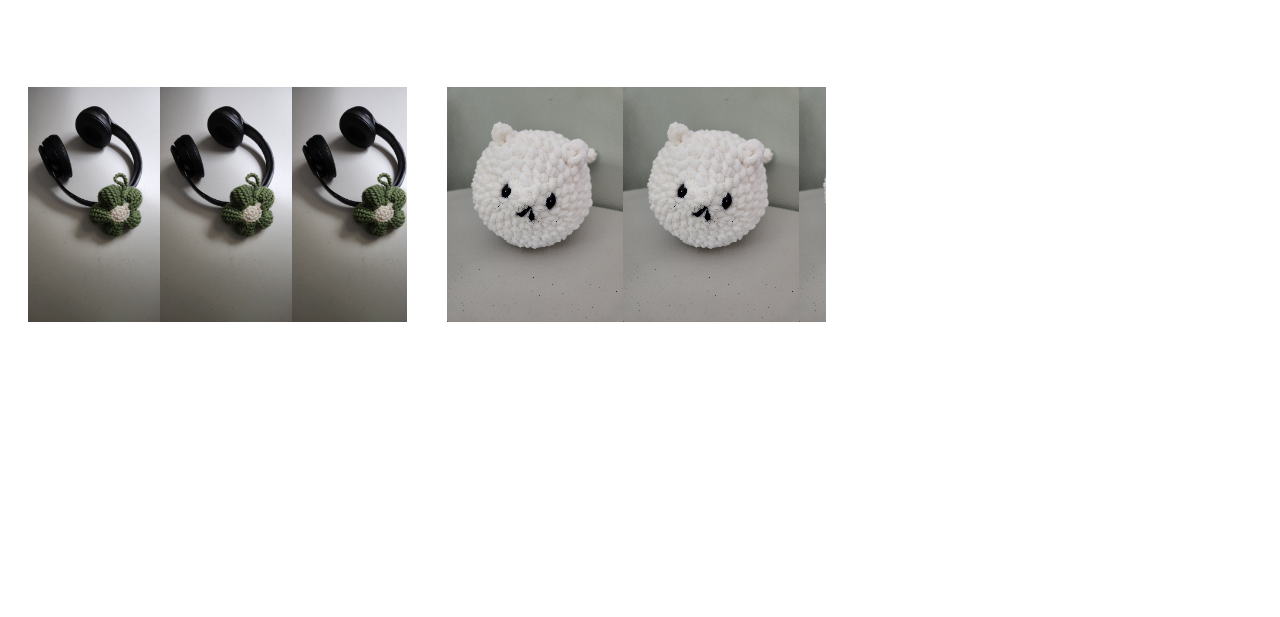
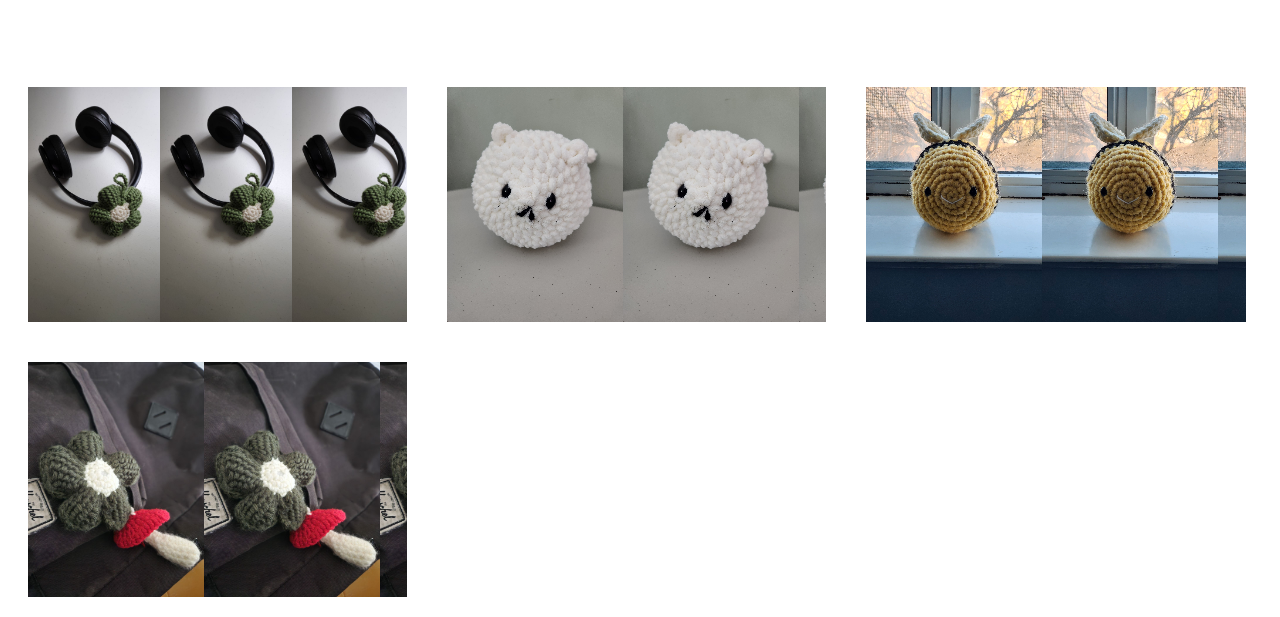
Before and after one commit to 342629342/FamahWebsite, a plain HTML site: page css-practice/crochet.html in a window 1280 px wide. Shown: the part 211-828 px from the top of the page. Before the commit the page ends 800 px from the top, so only its background shows below. Drawn offline with Linux system fonts and the light colour scheme.

Commit message:
Added more images and a cool effect for the bumblebee crochet that allows for multiple perspectives

```diff
--- a/css-practice/crochet.html
+++ b/css-practice/crochet.html
@@ -10,3 +10,5 @@
     <h2 class="section-heading">Projects</h2>
     <div class="column-4a crochet-1"> </div>
     <div class="column-4a crochet-2"> </div>
+    <div class="column-4a crochet-3"> </div>
+    <div class="column-4a crochet-4"> </div>
--- a/css-practice/css/styles.css
+++ b/css-practice/css/styles.css
@@ -165,6 +165,9 @@ a:link, a:visited, a:active {
     background-color:#e2d7d0c0;
  }
 
+ /* Section 1a: Crochet Webpage*/
+
+ /*The columns for crochet images*/
  .column-4a{
     height: 30%;
     width: 30%;
@@ -181,3 +184,17 @@ a:link, a:visited, a:active {
     background: url('../crochet_images/crochet_cat.jpg');
     background-size: contain;
  }
+
+ .crochet-3{
+    background: url('../crochet_images/crochet_bumblebee.jpg');
+    background-size: contain;
+ }
+
+ .crochet-3:hover{
+    background: url('../crochet_images/crochet_bumblebee2.jpg');
+    background-size: contain;
+ }
+ .crochet-4{
+    background: url('../crochet_images/crochet-mushroom&flower.jpg');
+    background-size: contain;
+ }
```
